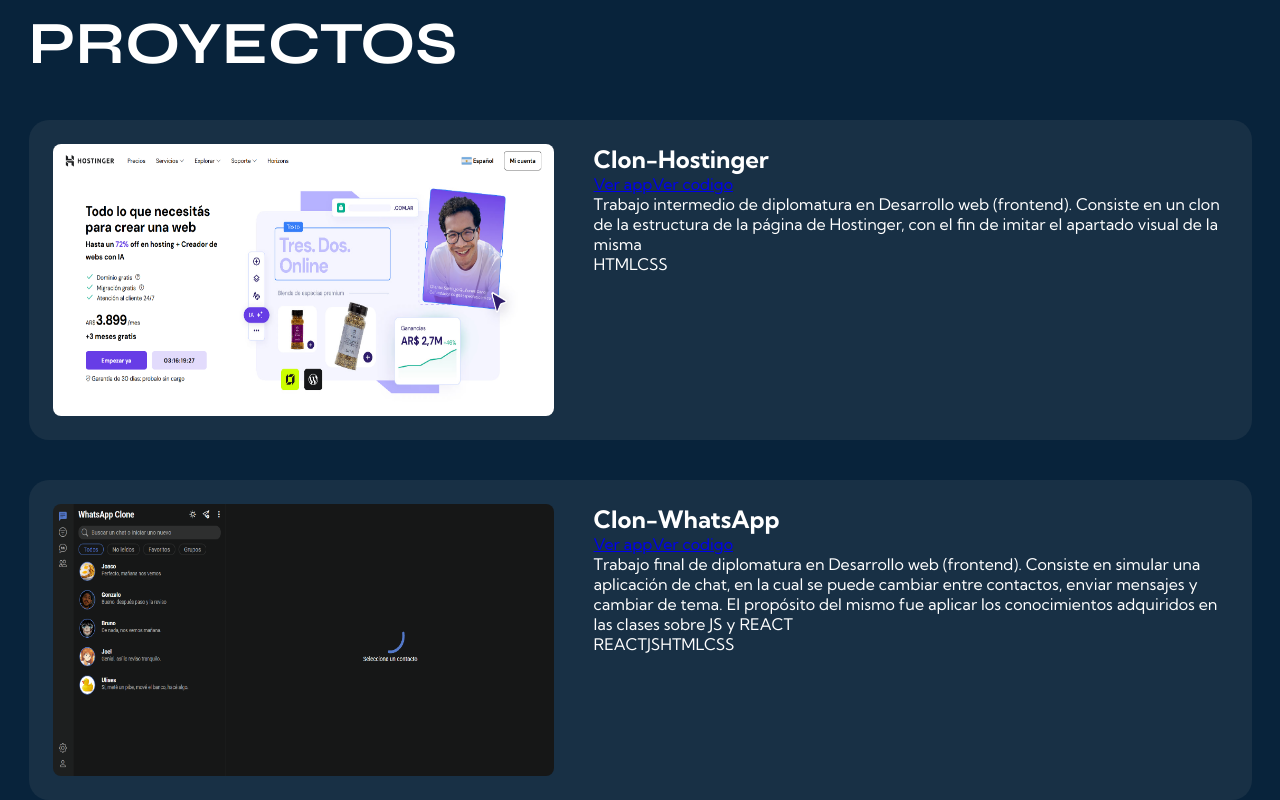
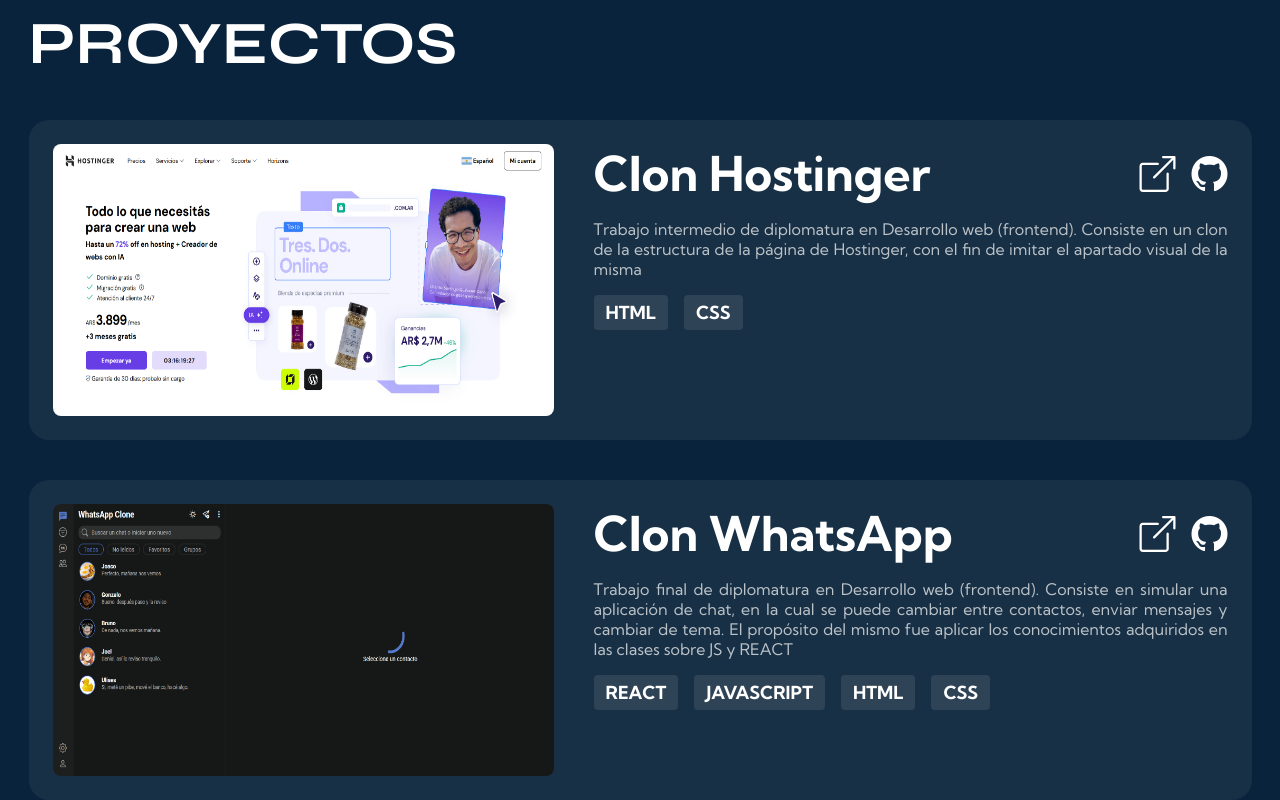
Before and after one commit to UrielTreleani/PORTFOLIO, a React (Vite) app: page / in a window 1280 px wide. Shown: the part 903-1703 px from the top of the page. Built offline with nearby package versions, Linux system fonts and the light colour scheme.

Commit message:
UPDATE 06-12-2025

```diff
--- a/src/Components/ProjectCard/ProjectCard.css
+++ b/src/Components/ProjectCard/ProjectCard.css
@@ -28,6 +28,53 @@
     height: 100%;
 }
 
+.project-card__content{
+    display: flex;
+    flex-direction: column;
+    gap: 16px;
+
+}
+
+.project-card__header{
+    display: flex;
+    flex-direction: row;
+    justify-content: space-between;
+    align-items: center;
+}
+
+.project-card__title{
+    font-size: 48px;
+}
+
+.project-card__links{
+    display: flex;
+    flex-direction: row;
+    gap: 16px;
+}
+
+.project-card__icon{
+    font-size: 36px;
+    color: white;
+}
+
 .project-card__description{
     width: 634px;
+    color: #bbc2c8;
+    text-align: justify;
 }
+
+.project-card__coding-language-container{
+    display: flex;
+    flex-direction: row;
+    gap: 16px;
+
+}
+
+.project-card__coding-language{
+    font-family: "Kumbh Sans", sans-serif;
+    background-color: #2e4355;
+    padding: 6px 12px 6px 12px;
+    font-size: 18px;
+    font-weight: 700;
+    border-radius: 4px;
+}
--- a/src/Components/ProjectCard/ProjectCard.jsx
+++ b/src/Components/ProjectCard/ProjectCard.jsx
@@ -11,14 +11,18 @@
                     <div className='project-card__img-container'>
                         <img src={project.img} alt={project.name} />
                     </div>
-                    <div>
-                        <div>
-                            <h2>
+                    <div className='project-card__content'>
+                        <div className='project-card__header'>
+                            <h3 className='project-card__title'>
                                 {project.name}
-                            </h2>
-                            <span>
-                                <a href={project.link_project}>Ver app</a>
-                                <a href={project.link_code}>Ver codigo</a>
+                            </h3>
+                            <span className='project-card__links'>
+                                <a href={project.link_project} target='_blank'>
+                                    <i className="bi bi-box-arrow-up-right project-card__icon"></i>
+                                </a>
+                                <a href={project.link_code} target='_blank'>
+                                    <i className="bi bi-github project-card__icon"></i>
+                                </a>
                             </span>
                         </div>
                         <div>
@@ -27,9 +31,13 @@
                             </p>
                         </div>
                         <div>
-                            <span>
-                                {project.coding_language}
-                            </span>
+                            <div className='project-card__coding-language-container'>
+                                {project.coding_language.map((lang, id) => (
+                                    <span key={id} className='project-card__coding-language'>
+                                        {lang}
+                                    </span>
+                                ))}
+                            </div>
                         </div>
                     </div>
                 </div>
--- a/src/data/projectsData.js
+++ b/src/data/projectsData.js
@@ -1,7 +1,7 @@
 const projects = [
     {
         id:1,
-        name: "Clon-Hostinger",
+        name: "Clon Hostinger",
         img:"/proyecto-hostinger.png",
         description: "Trabajo intermedio de diplomatura en Desarrollo web (frontend). Consiste en un clon de la estructura de la página de Hostinger, con el fin de imitar el apartado visual de la misma",
         link_project: "https://urieltreleani.github.io/Hostinger-UTN/",
@@ -13,14 +13,14 @@
     },
     {
         id: 2,
-        name: "Clon-WhatsApp",
+        name: "Clon WhatsApp",
         img: "/proyecto-whatsapp-clone.png",
         description: "Trabajo final de diplomatura en Desarrollo web (frontend). Consiste en simular una aplicación de chat, en la cual se puede cambiar entre contactos, enviar mensajes y cambiar de tema. El propósito del mismo fue aplicar los conocimientos adquiridos en las clases sobre JS y REACT",
         link_project: "https://projecto-final-utn-whatsapp-clone.vercel.app/",
         link_code: "https://github.com/UrielTreleani/PROJECTO-FINAL-UTN-WHATSAPP-CLONE",
         coding_language: [
             "REACT",
-            "JS",
+            "JAVASCRIPT",
             "HTML",
             "CSS"
         ],
```
